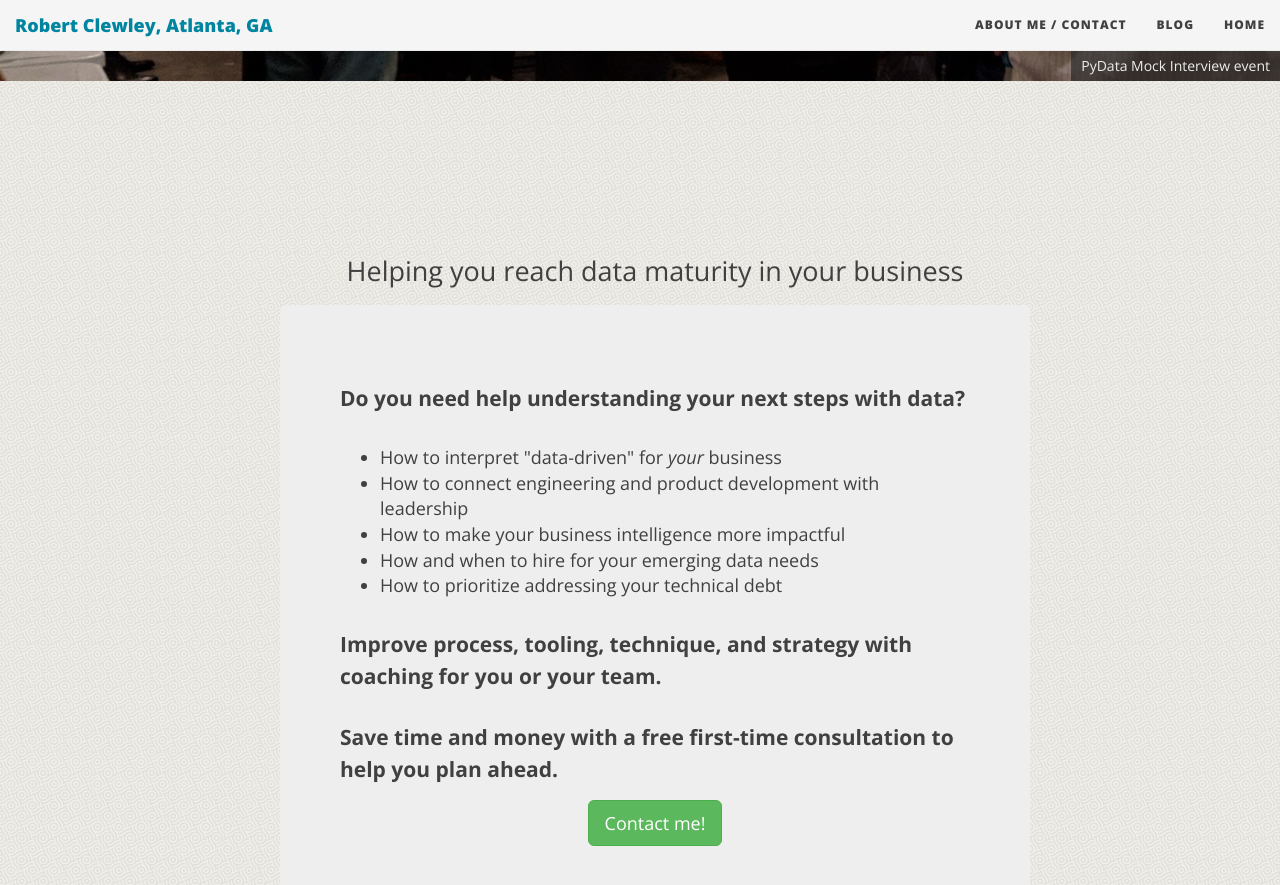
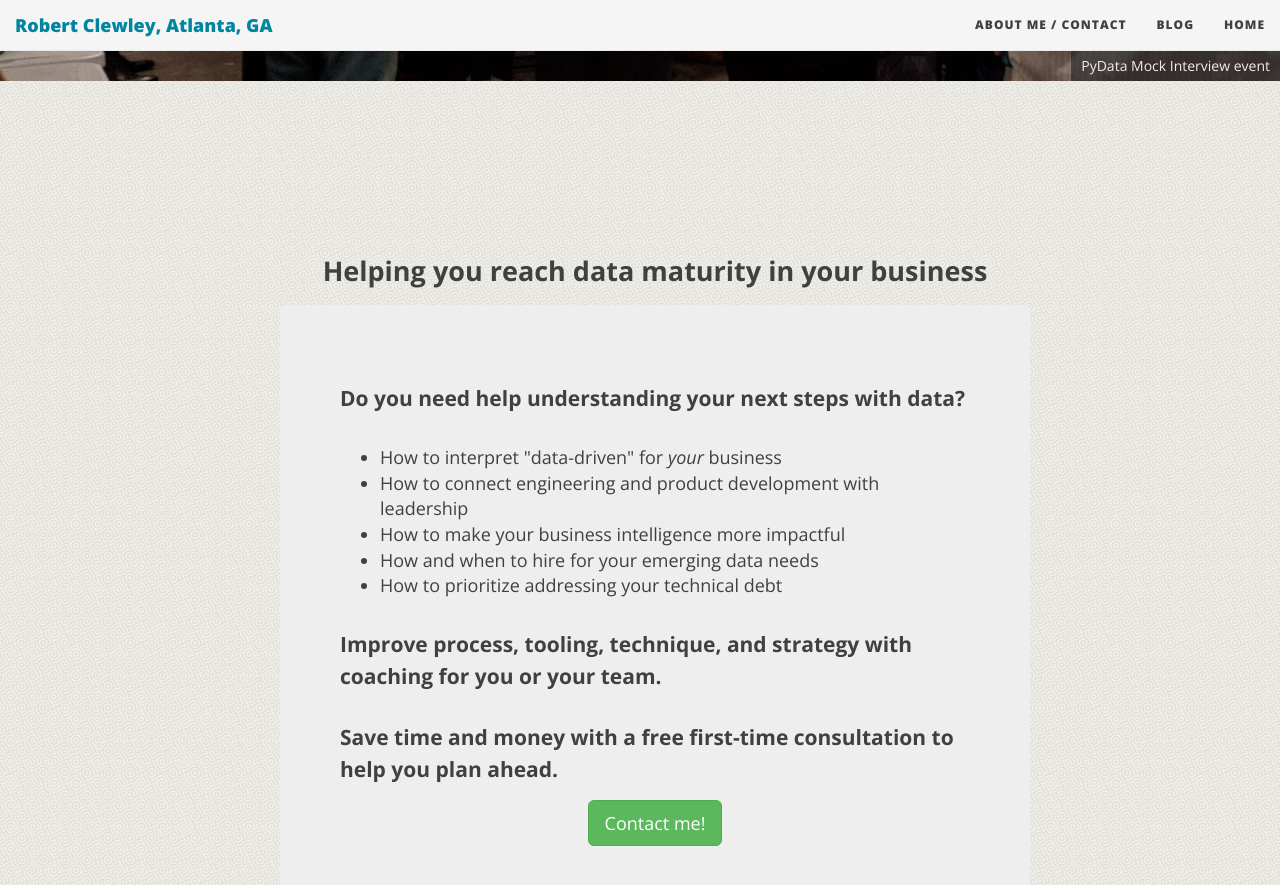
Before and after one commit to robclewley/robclewley.github.io, a Jekyll site: the page built from index.html, in a window 1280 px wide and 900 px high, scrolled down 462 px. Shown: the top 885 px of the window. Built offline with Jekyll 4.4.1, drawn with Linux system fonts in a browser that asks for light colours; nearby versions of some CDN libraries; the list of posts is cut into pages by our own code.

Commit message:
Update index.html

```diff
--- a/index.html
+++ b/index.html
@@ -18,20 +18,17 @@ bigimg:
 ---
   -->
 
-  <header class="header-section ">
-
   <div class="intro-header no-img">
     <div class="container">
       <div class="row">
         <div class="col-lg-8 col-md-10">
           <div class="page-heading">
-              <span class="page-subheading">Helping you reach data maturity in your business</span>
+              <span class="page-subheading"><strong>Helping you reach data maturity in your business</strong></span>
           </div>
         </div>
       </div>
     </div>
   </div>
-  </header>
 
   <div class="container" role="main">
     <div class="row">
```
